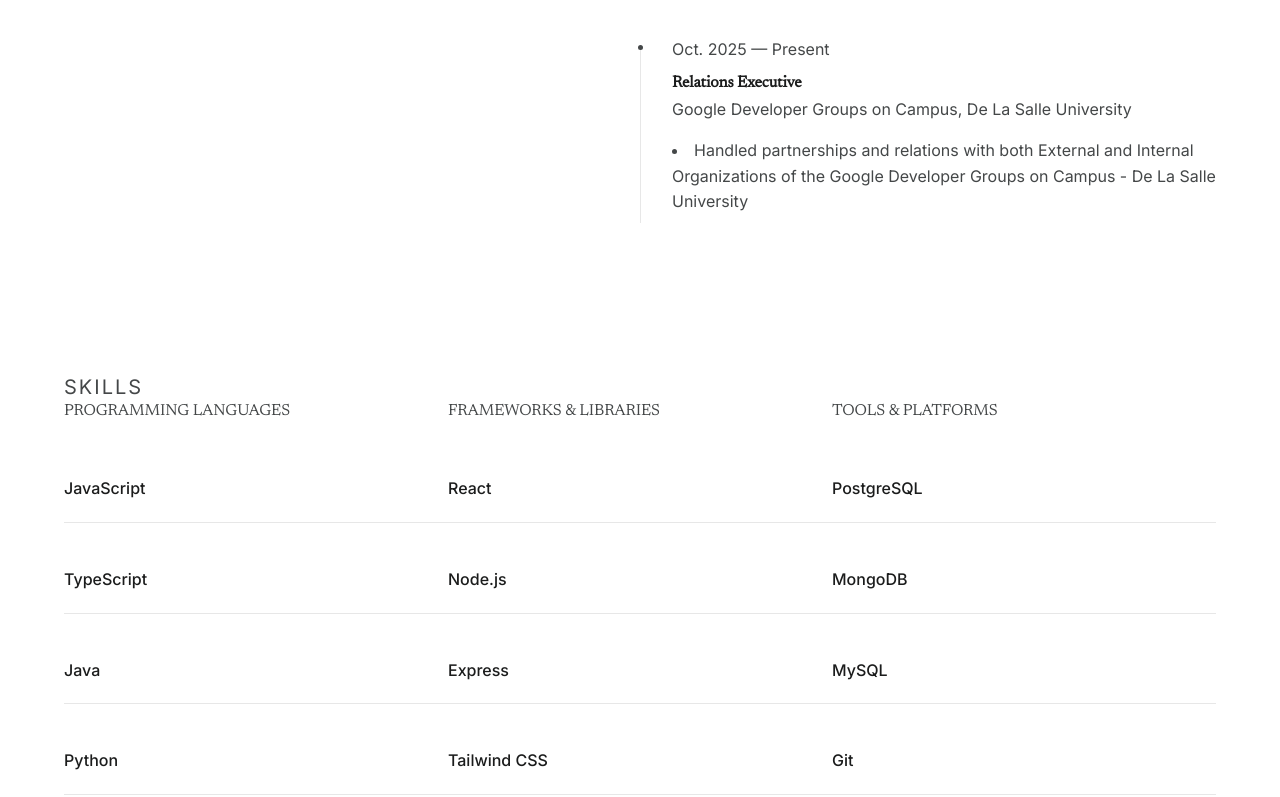
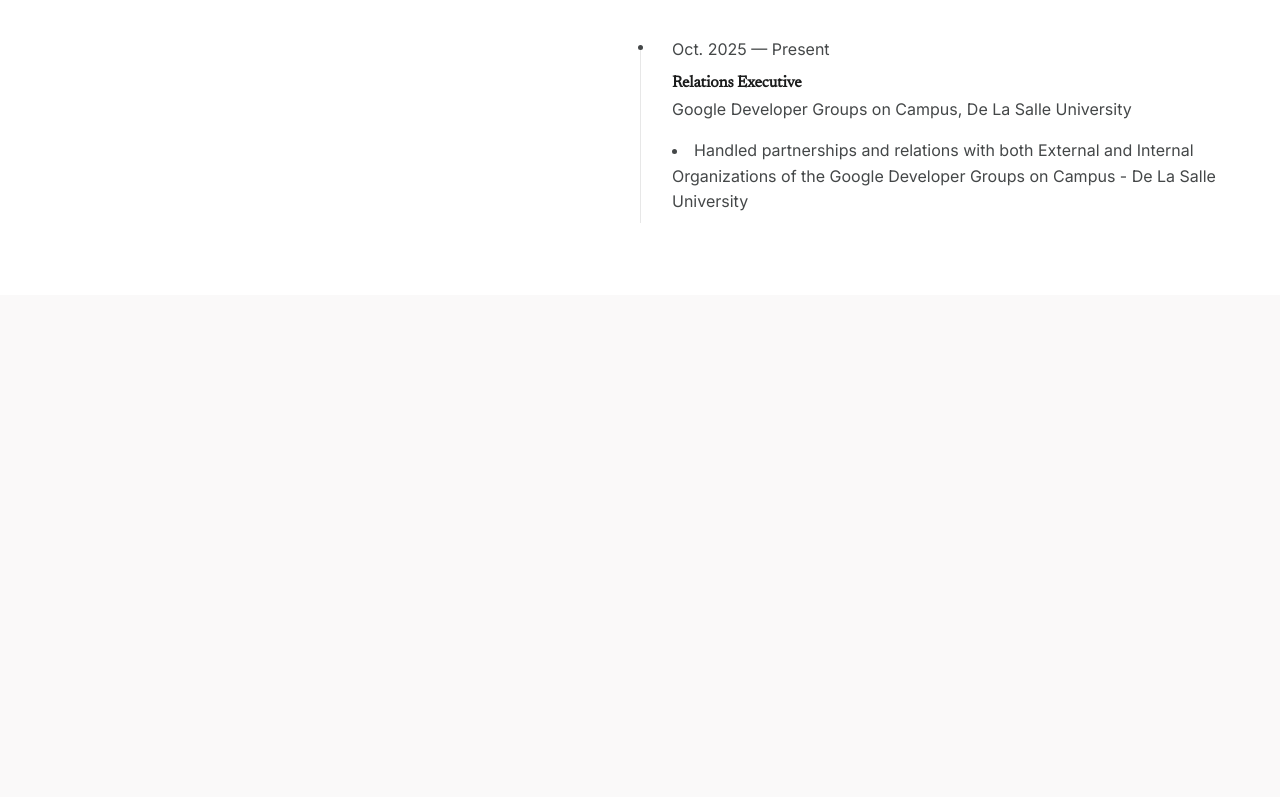
Before and after one commit to jdsia/Web-Portfolio, a Next.js app: page / in a window 1280 px wide. Shown: the part 2000-2797 px from the top of the page. After the commit the page ends 2295 px from the top, so only its background shows below. Built offline with nearby package versions, Linux system fonts and the light colour scheme.

Commit message:
feat: trimmed info, removed skills section

```diff
--- a/app/page.tsx
+++ b/app/page.tsx
@@ -247,98 +247,6 @@
         </div>
       </section>
 
-      {/* Skills Section */}
-      <section id="skills" className="px-8 md:px-16" style={{ backgroundColor: 'var(--card-bg)', paddingTop: '5rem', paddingBottom: '5rem' }}>
-        <div className="max-w-6xl mx-auto animate-section" ref={useScrollAnimationMultiple()}>
-          <div className="grid grid-cols-1 md:grid-cols-12 gap-gutter">
-            <div className="col-span-12 md:col-span-12 flex justify-between items-end mb-element-gap">
-              <div>
-                <span className="font-body-md text-body-md uppercase tracking-widest block mb-ma-unit" style={{ color: 'var(--on-surface-variant)' }}>SKILLS</span>
-              </div>
-            </div>
-            <div className="col-span-12 md:col-span-4 space-y-16">
-              <div>
-                <h3 className="font-label-sm text-label-sm uppercase tracking-widest mb-8" style={{ color: 'var(--on-surface-variant)' }}>Programming Languages</h3>
-                <div className="space-y-6">
-                  <div className="flex justify-between items-center py-5 border-b-[0.5px] group skill-item" style={{ borderColor: 'var(--card-border)' }}>
-                    <span className="font-body-md font-medium" style={{ color: 'var(--on-surface)' }}>JavaScript</span>
-                  </div>
-                  <div className="flex justify-between items-center py-5 border-b-[0.5px] group skill-item" style={{ borderColor: 'var(--card-border)' }}>
-                    <span className="font-body-md font-medium" style={{ color: 'var(--on-surface)' }}>TypeScript</span>
-                  </div>
-                  <div className="flex justify-between items-center py-5 border-b-[0.5px] group skill-item" style={{ borderColor: 'var(--card-border)' }}>
-                    <span className="font-body-md font-medium" style={{ color: 'var(--on-surface)' }}>Java</span>
-                  </div>
-                  <div className="flex justify-between items-center py-5 border-b-[0.5px] group skill-item" style={{ borderColor: 'var(--card-border)' }}>
-                    <span className="font-body-md font-medium" style={{ color: 'var(--on-surface)' }}>Python</span>
-                  </div>
-                  <div className="flex justify-between items-center py-5 border-b-[0.5px] group skill-item" style={{ borderColor: 'var(--card-border)' }}>
-                    <span className="font-body-md font-medium" style={{ color: 'var(--on-surface)' }}>C</span>
-                  </div>
-                  <div className="flex justify-between items-center py-5 border-b-[0.5px] group skill-item" style={{ borderColor: 'var(--card-border)' }}>
-                    <span className="font-body-md font-medium" style={{ color: 'var(--on-surface)' }}>SQL</span>
-                  </div>
-                  <div className="flex justify-between items-center py-5 border-b-[0.5px] group skill-item" style={{ borderColor: 'var(--card-border)' }}>
-                    <span className="font-body-md font-medium" style={{ color: 'var(--on-surface)' }}>HTML</span>
-                  </div>
-                  <div className="flex justify-between items-center py-5 border-b-[0.5px] group skill-item" style={{ borderColor: 'var(--card-border)' }}>
-                    <span className="font-body-md font-medium" style={{ color: 'var(--on-surface)' }}>CSS</span>
-                  </div>
-                </div>
-              </div>
-            </div>
-            <div className="col-span-12 md:col-span-4">
-              <h3 className="font-label-sm text-label-sm uppercase tracking-widest mb-8" style={{ color: 'var(--on-surface-variant)' }}>Frameworks & Libraries</h3>
-              <div className="space-y-6">
-                <div className="flex justify-between items-center py-5 border-b-[0.5px] group skill-item" style={{ borderColor: 'var(--card-border)' }}>
-                  <span className="font-body-md font-medium" style={{ color: 'var(--on-surface)' }}>React</span>
-                </div>
-                <div className="flex justify-between items-center py-5 border-b-[0.5px] group skill-item" style={{ borderColor: 'var(--card-border)' }}>
-                  <span className="font-body-md font-medium" style={{ color: 'var(--on-surface)' }}>Node.js</span>
-                </div>
-                <div className="flex justify-between items-center py-5 border-b-[0.5px] group skill-item" style={{ borderColor: 'var(--card-border)' }}>
-                  <span className="font-body-md font-medium" style={{ color: 'var(--on-surface)' }}>Express</span>
-                </div>
-                <div className="flex justify-between items-center py-5 border-b-[0.5px] group skill-item" style={{ borderColor: 'var(--card-border)' }}>
-                  <span className="font-body-md font-medium" style={{ color: 'var(--on-surface)' }}>Tailwind CSS</span>
-                </div>
-                <div className="flex justify-between items-center py-5 border-b-[0.5px] group skill-item" style={{ borderColor: 'var(--card-border)' }}>
-                  <span className="font-body-md font-medium" style={{ color: 'var(--on-surface)' }}>Prisma ORM</span>
-                </div>
-              </div>
-            </div>
-            <div className="col-span-12 md:col-span-4">
-              <h3 className="font-label-sm text-label-sm uppercase tracking-widest mb-8" style={{ color: 'var(--on-surface-variant)' }}>Tools & Platforms</h3>
-              <div className="space-y-6">
-                <div className="flex justify-between items-center py-5 border-b-[0.5px] group skill-item" style={{ borderColor: 'var(--card-border)' }}>
-                  <span className="font-body-md font-medium" style={{ color: 'var(--on-surface)' }}>PostgreSQL</span>
-                </div>
-                <div className="flex justify-between items-center py-5 border-b-[0.5px] group skill-item" style={{ borderColor: 'var(--card-border)' }}>
-                  <span className="font-body-md font-medium" style={{ color: 'var(--on-surface)' }}>MongoDB</span>
-                </div>
-                <div className="flex justify-between items-center py-5 border-b-[0.5px] group skill-item" style={{ borderColor: 'var(--card-border)' }}>
-                  <span className="font-body-md font-medium" style={{ color: 'var(--on-surface)' }}>MySQL</span>
-                </div>
-                <div className="flex justify-between items-center py-5 border-b-[0.5px] group skill-item" style={{ borderColor: 'var(--card-border)' }}>
-                  <span className="font-body-md font-medium" style={{ color: 'var(--on-surface)' }}>Git</span>
-                </div>
-                <div className="flex justify-between items-center py-5 border-b-[0.5px] group skill-item" style={{ borderColor: 'var(--card-border)' }}>
-                  <span className="font-body-md font-medium" style={{ color: 'var(--on-surface)' }}>Linux</span>
-                </div>
-                <div className="flex justify-between items-center py-5 border-b-[0.5px] group skill-item" style={{ borderColor: 'var(--card-border)' }}>
-                  <span className="font-body-md font-medium" style={{ color: 'var(--on-surface)' }}>Vim</span>
-                </div>
-                <div className="flex justify-between items-center py-5 border-b-[0.5px] group skill-item" style={{ borderColor: 'var(--card-border)' }}>
-                  <span className="font-body-md font-medium" style={{ color: 'var(--on-surface)' }}>VS Code</span>
-                </div>
-                <div className="flex justify-between items-center py-5 border-b-[0.5px] group skill-item" style={{ borderColor: 'var(--card-border)' }}>
-                  <span className="font-body-md font-medium" style={{ color: 'var(--on-surface)' }}>Vite</span>
-                </div>
-              </div>
-            </div>
-          </div>
-        </div>
-      </section>
 
     </div>
   );
```
